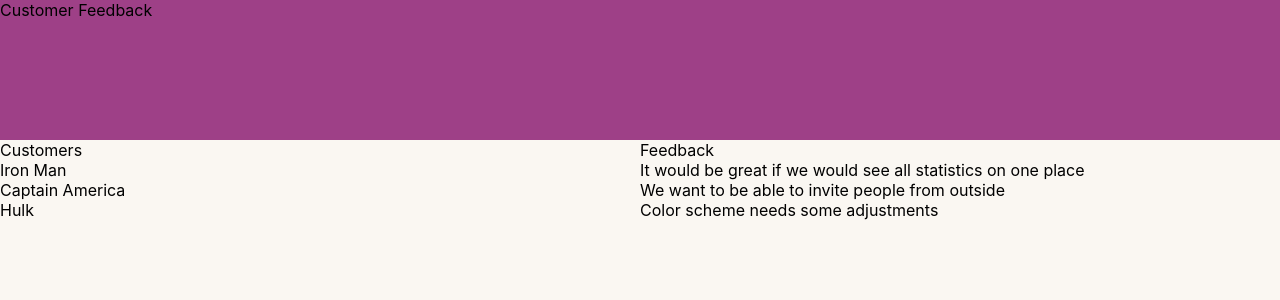
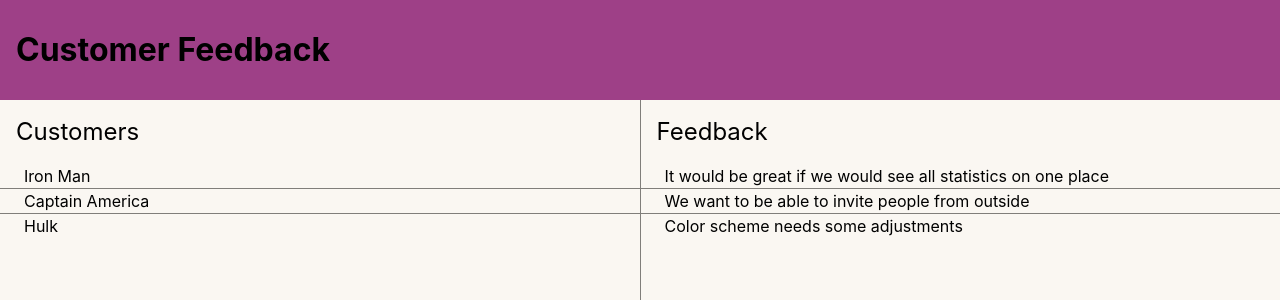
Before and after one commit to ipochinskiy/customer-feedback, a React (Create React App) app: page / in a window 1280 px wide. Shown: the top 300 px of the page. Built offline with nearby package versions, Linux system fonts and the light colour scheme.

Commit message:
add some styling to the lists and the header

```diff
--- a/src/App.scss
+++ b/src/App.scss
@@ -1,17 +1,26 @@
 @import './colors.scss';
+@import './constants.scss';
 
-$header-height: 140px;
 
 .App {
     height: 100vh;
     background-color: $neutral3-3;
 
     &__header {
-        height: $header-height;
+        height: $app-header-height;
+        display: flex;
+        align-items: center;
         background-color: $primary1-l1;
+        padding: 0 16px;
+
+        &__title {
+            font-size: 32px;
+            line-height: 40px;
+            font-weight: bold;
+        }
     }
 
     &__content {
-        height: calc(100vh - #{$header-height});
+        height: calc(100vh - #{$app-header-height});
     }
 }
--- a/src/App.tsx
+++ b/src/App.tsx
@@ -9,7 +9,7 @@ class App extends Component {
         return (
             <div className='App'>
                 <header className='App__header'>
-                    Customer Feedback
+                    <div className='App__header__title'>Customer Feedback</div>
                 </header>
                 <div className='App__content'>
                     <Feedback />
--- /dev/null
+++ b/src/constants.scss
@@ -0,0 +1 @@
+$app-header-height: 100px;
--- a/src/feedback/AbstractList/AbstractList.scss
+++ b/src/feedback/AbstractList/AbstractList.scss
@@ -1,16 +1,41 @@
 @import '../../colors.scss';
+@import '../../constants.scss';
+
+$title-height: 32px;
+$title-padding: 16px;
+$content-padding-bottom: 24px;
 
 .AbstractList {
     &__header {
         display: flex;
         justify-content: space-between;
+        align-items: center;
+        padding: $title-padding;
+    }
+
+    &__title {
+        height: $title-height;
+        font-size: 24px;
+        line-height: $title-height;
     }
 
     &__content {
+        height: calc(100vh - #{$app-header-height + $title-height + 2 * $title-padding + $content-padding-bottom});
+        overflow-y: auto;
+        padding-bottom: $content-padding-bottom;
 
+        & > * {
+            border-bottom: 1px $neutral3-4 solid;
+
+            &:last-child {
+                border-bottom: none;
+            }
+        }
     }
 
     &__item {
-
+        padding: 0 24px;
+        font-size: 16px;
+        line-height: 24px;
     }
 }
--- a/src/feedback/Feedback/Feedback.scss
+++ b/src/feedback/Feedback/Feedback.scss
@@ -1,7 +1,13 @@
+@import '../../colors.scss';
+
 .Feedback {
     display: flex;
 
     &__column {
         width: 50%;
+
+        &:first-child {
+            border-right: 1px $neutral3-4 solid;
+        }
     }
 }
```
